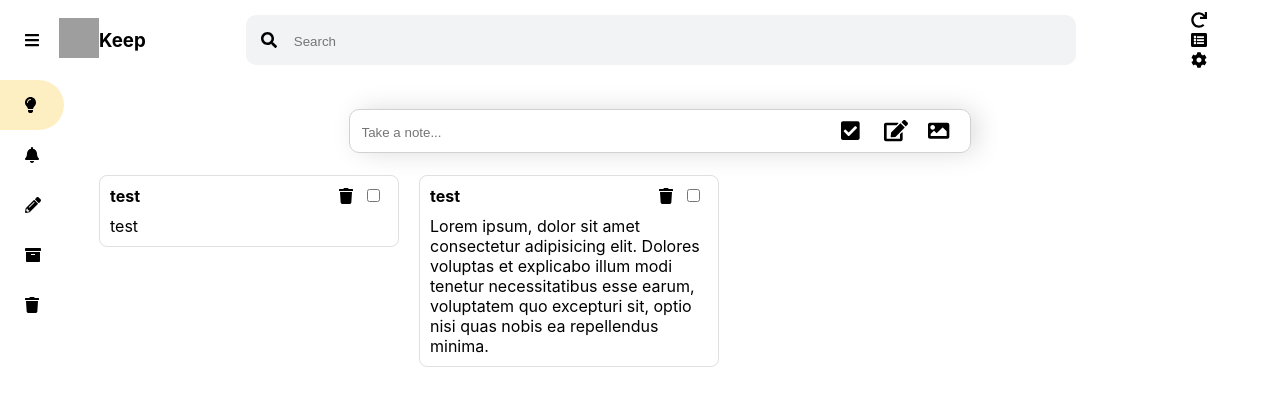
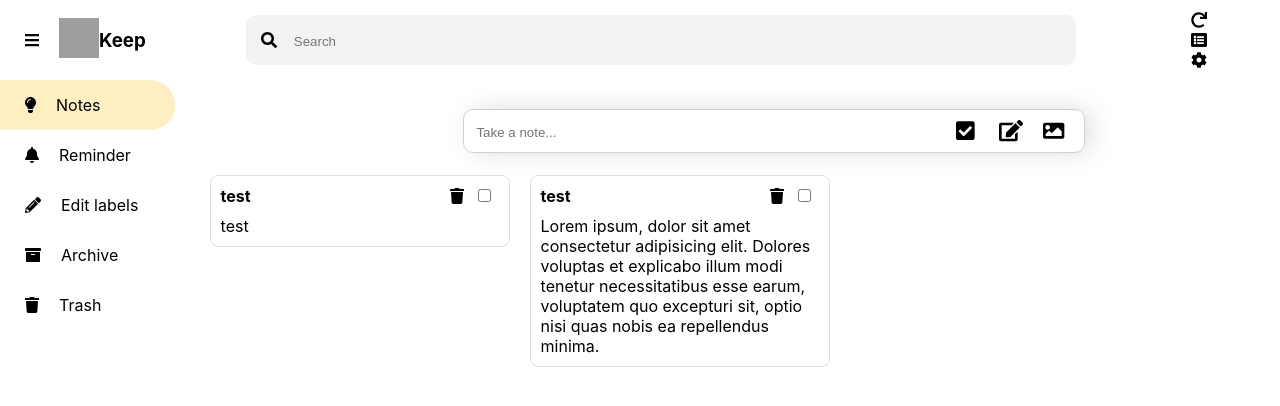
Before and after one commit to rohanvachheta/google-keep-clone, a React (Create React App) app: page / in a window 1280 px wide. Shown: the top 406 px of the page. Built offline with nearby package versions, Linux system fonts and the light colour scheme; grey boxes are pictures that could not be loaded.

Commit message:
added memo and remove unnecessory render

```diff
--- a/src/App.js
+++ b/src/App.js
@@ -6,7 +6,7 @@ import Header from "./header";
 import MainContent from "./MainContent";
 
 const App = () => {
-  const [isSideBarOpen, setisSideBarOpen] = useState(false);
+  const [isSideBarOpen, setisSideBarOpen] = useState(true);
 
   const togglemenu = () => setisSideBarOpen(!isSideBarOpen);
 
--- a/src/header/HeaderMenuSideBar.js
+++ b/src/header/HeaderMenuSideBar.js
@@ -23,4 +23,4 @@ const HeaderMenuSideBar = (props) => {
 
 HeaderMenuSideBar.propTypes = {};
 
-export default HeaderMenuSideBar;
+export default React.memo(HeaderMenuSideBar);
--- a/src/header/index.js
+++ b/src/header/index.js
@@ -33,4 +33,4 @@ const HeaderMenu = ({ togglemenu }) => {
 
 HeaderMenu.propTypes = {};
 
-export default HeaderMenu;
+export default React.memo(HeaderMenu, () => false);
--- a/src/searchInput/index.js
+++ b/src/searchInput/index.js
@@ -18,4 +18,4 @@ const SearchInput = (props) => {
 
 SearchInput.propTypes = {};
 
-export default SearchInput;
+export default React.memo(SearchInput);
```
